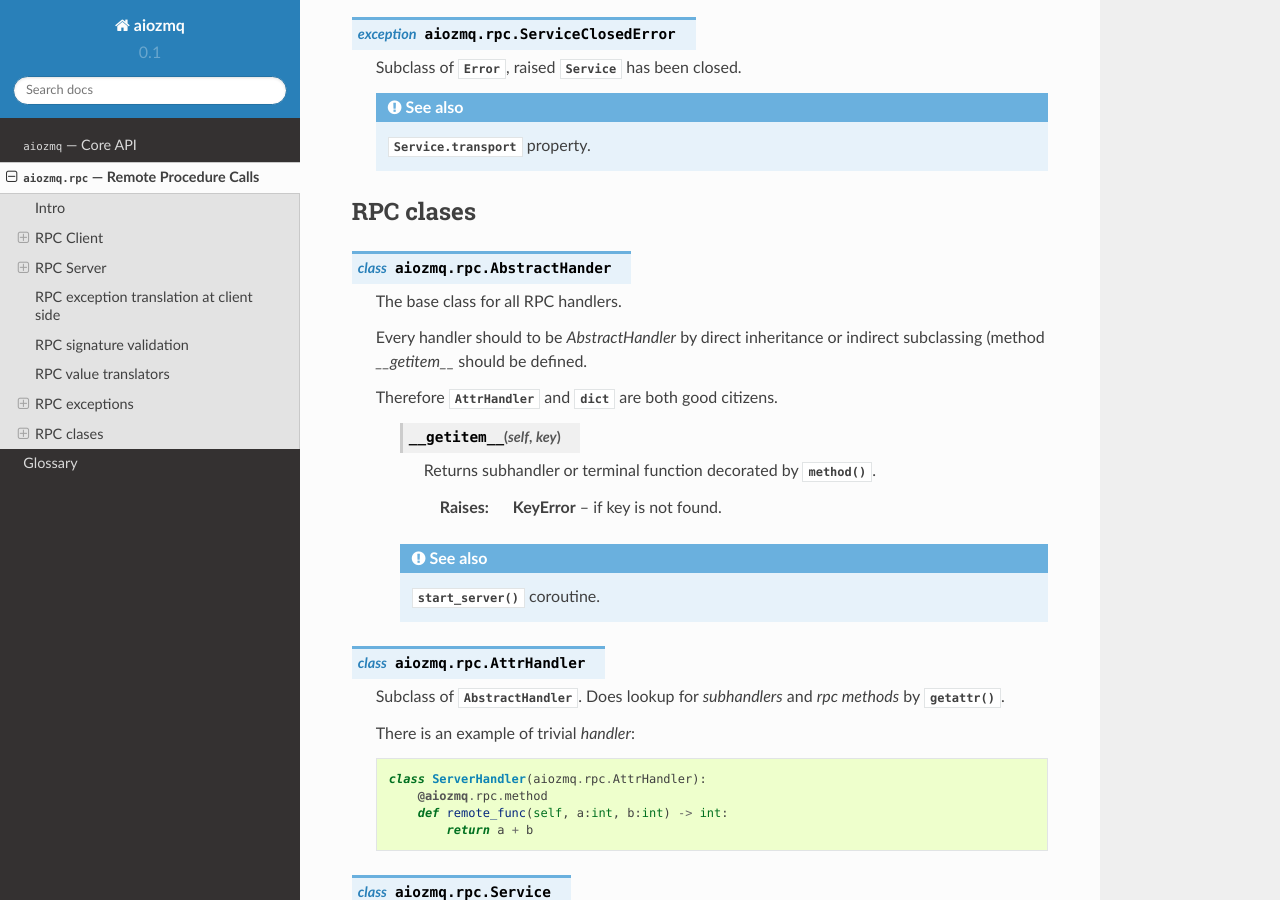
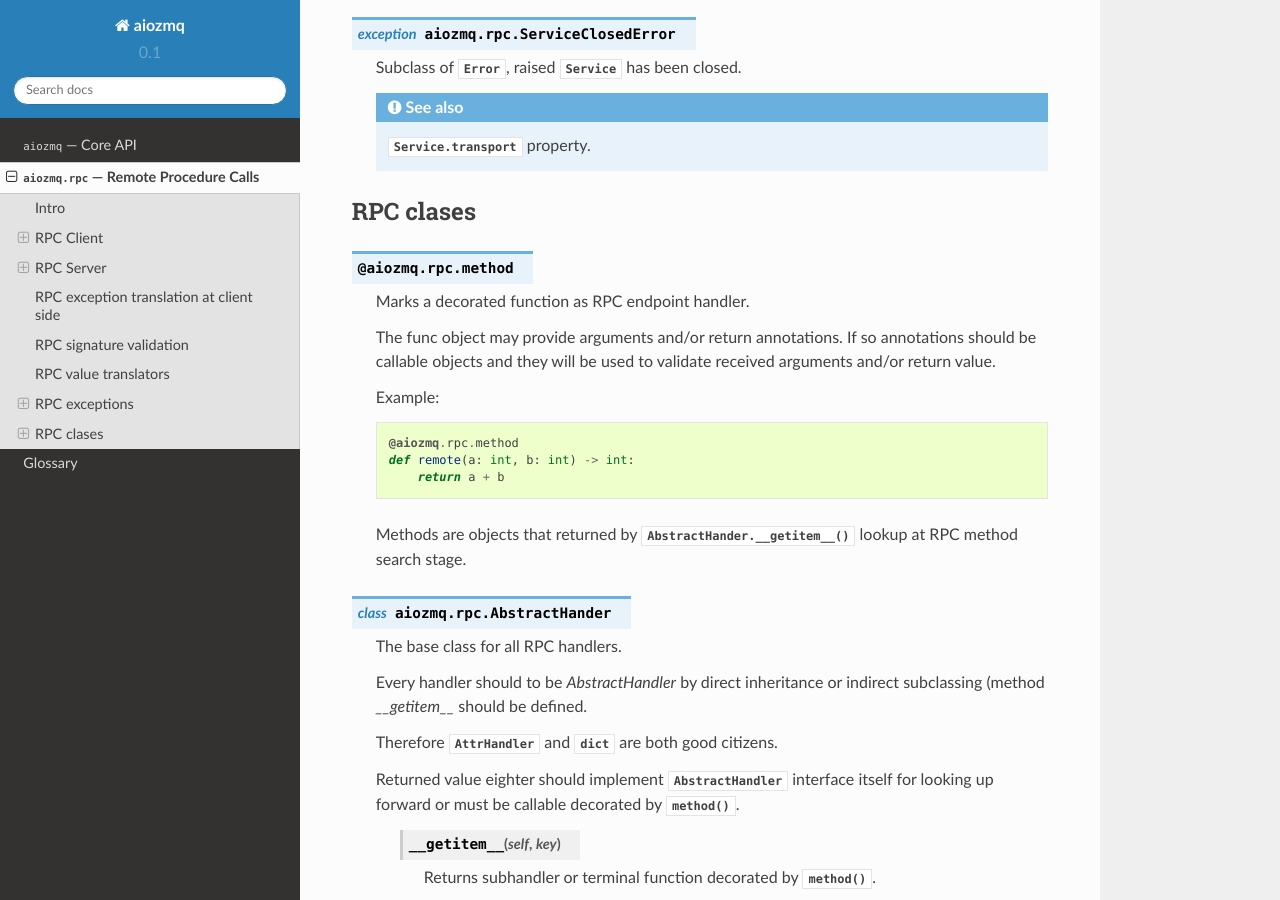
Before and after one commit to aio-libs/aiozmq, a Sphinx documentation site: the page built from docs/rpc.rst, in a window 1280 px wide and 900 px high, scrolled down 8659 px. Built offline with Sphinx 7.4.7 and the Read the Docs theme 2.0.0, drawn with Linux system fonts in a browser that asks for light colours.

Commit message:
Document rpc method.

```diff
--- a/docs/rpc.rst
+++ b/docs/rpc.rst
@@ -483,6 +483,25 @@ RPC exceptions
 RPC clases
 ----------
 
+.. decorator:: method
+
+   Marks a decorated function as RPC endpoint handler.
+
+   The func object may provide arguments and/or return annotations.
+   If so annotations should be callable objects and
+   they will be used to validate received arguments and/or return value.
+
+   Example::
+
+       @aiozmq.rpc.method
+       def remote(a: int, b: int) -> int:
+           return a + b
+
+   Methods are objects that returned by
+   :meth:`AbstractHander.__getitem__` lookup at RPC method search
+   stage.
+
+
 .. class:: AbstractHander
 
    The base class for all RPC handlers.
@@ -492,6 +511,10 @@ RPC clases
 
    Therefore :class:`AttrHandler` and :class:`dict` are both good
    citizens.
+
+   Returned value eighter should implement :class:`AbstractHandler`
+   interface itself for looking up forward or must be callable
+   decorated by :func:`method`.
 
     .. method:: __getitem__(self, key)
 
```
Also changed, not shown: 1 other file.
